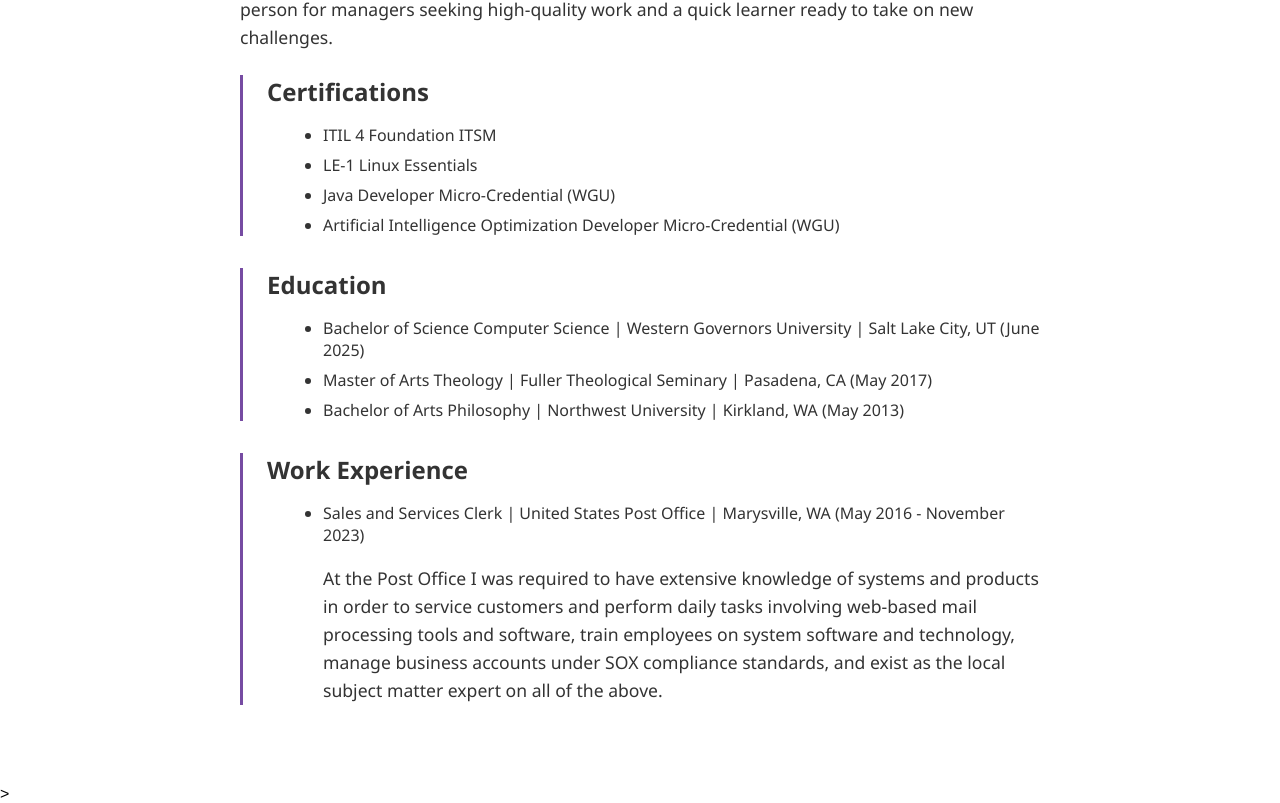
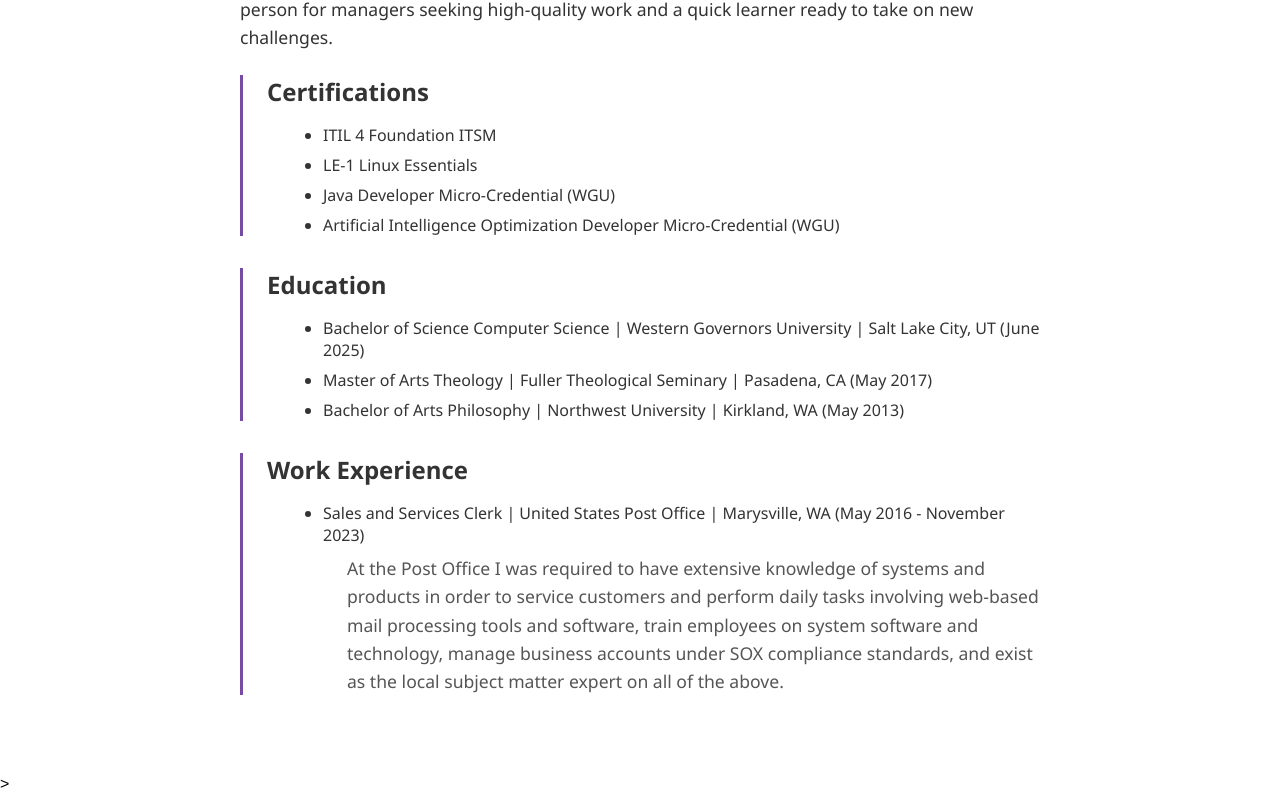
Before and after one commit to rrio137/vue-portfolio-site, a Vue app: page /#/resume in a window 1280 px wide. Shown: the part 511-1314 px from the top of the page. Built offline with nearby package versions, Linux system fonts and the light colour scheme.

Commit message:
added AI suggested formatting

```diff
--- a/src/views/ResumeView.vue
+++ b/src/views/ResumeView.vue
@@ -107,6 +107,10 @@
 }
 
 .job-description {
-  font-size: 0.9rem;
+  font-size: 0.95rem;
+  color: #555;
+  margin-left: 1.5rem;
+  margin-top: 0.25rem;
+  line-height: 1.5;
 }
 </style>
```
